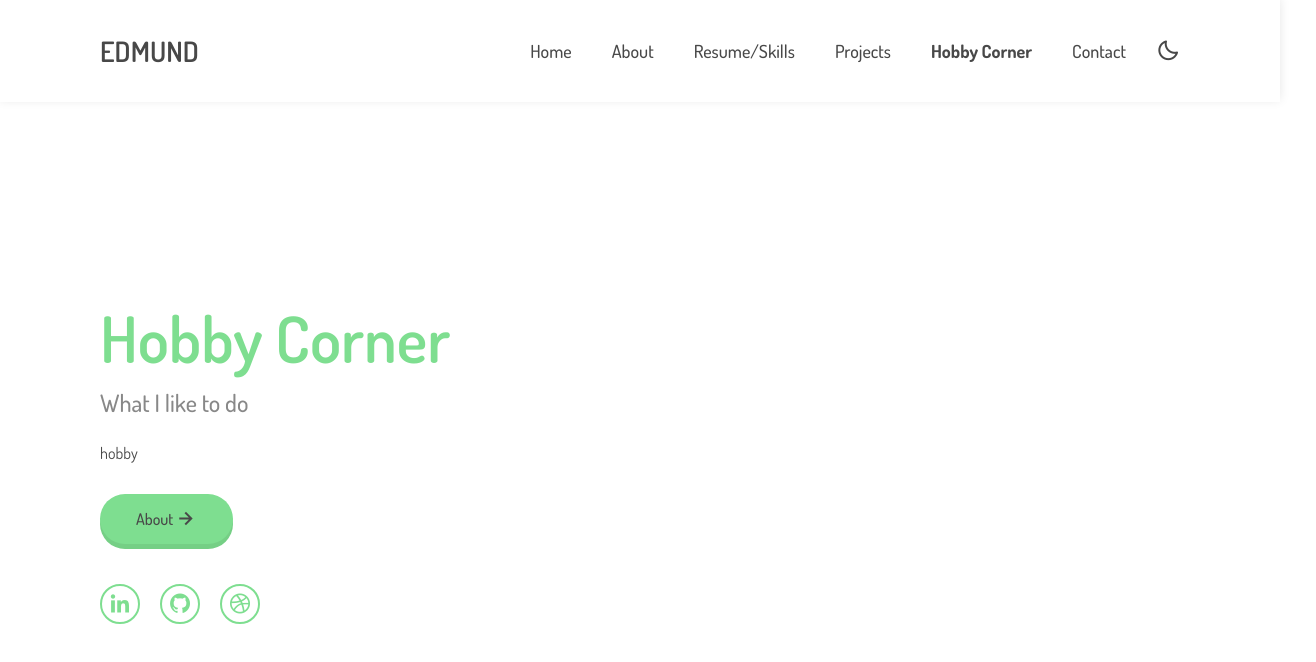
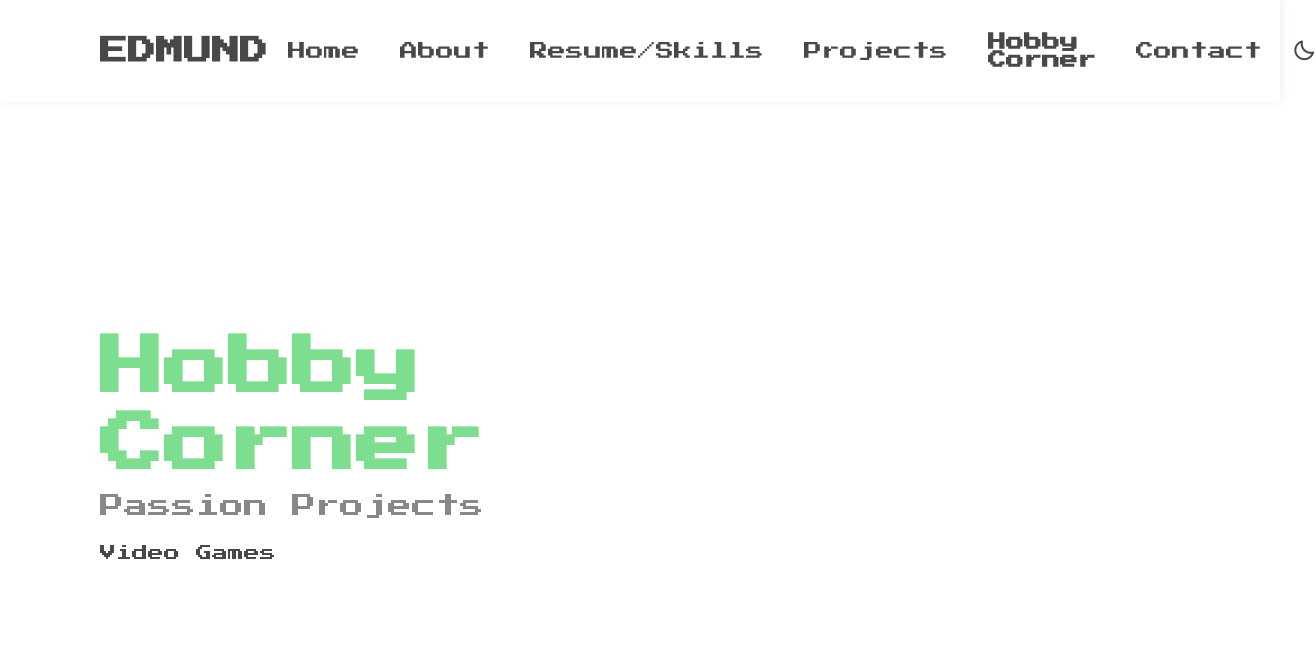
Before and after one commit to edmundchen9/edmundchen9.github.io, a plain HTML site: page hobbies.html in a window 1280 px wide. Shown: the whole page, 1316 px wide, since content can reach past the window. Drawn offline with nearby package versions, Linux system fonts and the light colour scheme.

Commit message:
font pages, styles, typos

```diff
--- a/CSS/style.css
+++ b/CSS/style.css
@@ -1,5 +1,6 @@
 /* Google Fonts */
 @import url('https://fonts.googleapis.com/css2?family=Dosis:wght@200;300;400;500;600;700;800&display=swap');
+@import url('https://fonts.googleapis.com/css2?family=Press+Start+2P&display=swap');
 
 /* Variables CSS, color palette */
 :root {
@@ -24,6 +25,13 @@
 body {
   min-height: 100vh;
   font-family: "Dosis", Arial;
+  background: var(--white-color);
+  transition: .3s;
+}
+
+bodyAlt {
+  min-height: 100vh;
+  font-family: "Press Start 2P", "Dosis", Arial;
   background: var(--white-color);
   transition: .3s;
 }
@@ -90,6 +98,15 @@ ul {
 .header-menu__link {
   font-weight: 500;
   font-size: 18px;
+  color: var(--text-color);
+  display: inline-flex;
+  position: relative;
+  transition: .3s;
+}
+
+.header-menu__linkAlt {
+  font-weight: 500;
+  font-size: 8px;
   color: var(--text-color);
   display: inline-flex;
   position: relative;
@@ -188,6 +205,14 @@ ul {
   font-weight: 500;
   font-size: 24px;
   color: var(--gray-color);
+  margin-bottom: 25px;
+}
+
+.intro__positionAlt {
+  display: block;
+  font-weight: 500;
+  font-size: 24px;
+  color: var(--text-color);
   margin-bottom: 25px;
 }
 
--- a/hobbies.html
+++ b/hobbies.html
@@ -9,9 +9,9 @@
     <link href='CSS/style.css' rel='stylesheet'>
     <link rel="preconnect" href="https://fonts.googleapis.com">
     <link rel="preconnect" href="https://fonts.gstatic.com" crossorigin>
-    <link href="https://fonts.googleapis.com/css2?family=Dosis:wght@200;300;400;500;600;700;800&display=swap" rel="stylesheet">
+    <link href="https://fonts.googleapis.com/css2?family=Press+Start+2P&display=swap" rel="stylesheet">
   </head>
-  <body>
+  <bodyAlt>
     <header class="page__header header">
       <div class="header__container container">
         <div class="header__body">
@@ -61,21 +61,8 @@
         <div class="intro__body">
           <div class="intro__content">
             <h1 class="intro__title"> <span>Hobby Corner</span></h1>
-            <span class="intro__position">What I like to do</span>
-            <p class="intro__text"> hobby</p>
-            <div class="intro__btn">
-              <a href="about.html" title="" class="btn"> About <i class='bx bx-right-arrow-alt' ></i></a>
-            </div>
-            <div class="intro__socials intro-soc">
-              <div class="intro-soc__item">
-                <a href="https://www.linkedin.com/in/edmundchen9/" target="_blank" title="" class="intro-soc__link"><i class='bx bxl-linkedin'></i></a>
-              </div>
-              <div class="intro-soc__item">
-                <a href="https://github.com/edmundchen9" target = "_blank" title="" class="intro-soc__link"><i class='bx bxl-github' ></i></a>
-              </div>
-              <div class="intro-soc__item">
-                <a href="https://dribbble.com/EdChen9" target = "_blank" title="" class="intro-soc__link"><i class='bx bxl-dribbble'></i></a>
-              </div>
+            <span class="intro__position">Passion Projects</span>
+            <p class="intro__text"> Video Games</p>
             </div>
           </div>
           <div class="intro__img">
@@ -88,5 +75,5 @@
 
     <script src="js/script.js">
     </script>
-  </body>
+  </bodyAlt>
 </html>
```
Also changed, not shown: about.html (+10 -15 lines), skills.html (+5 -16 lines), 1 other file.
